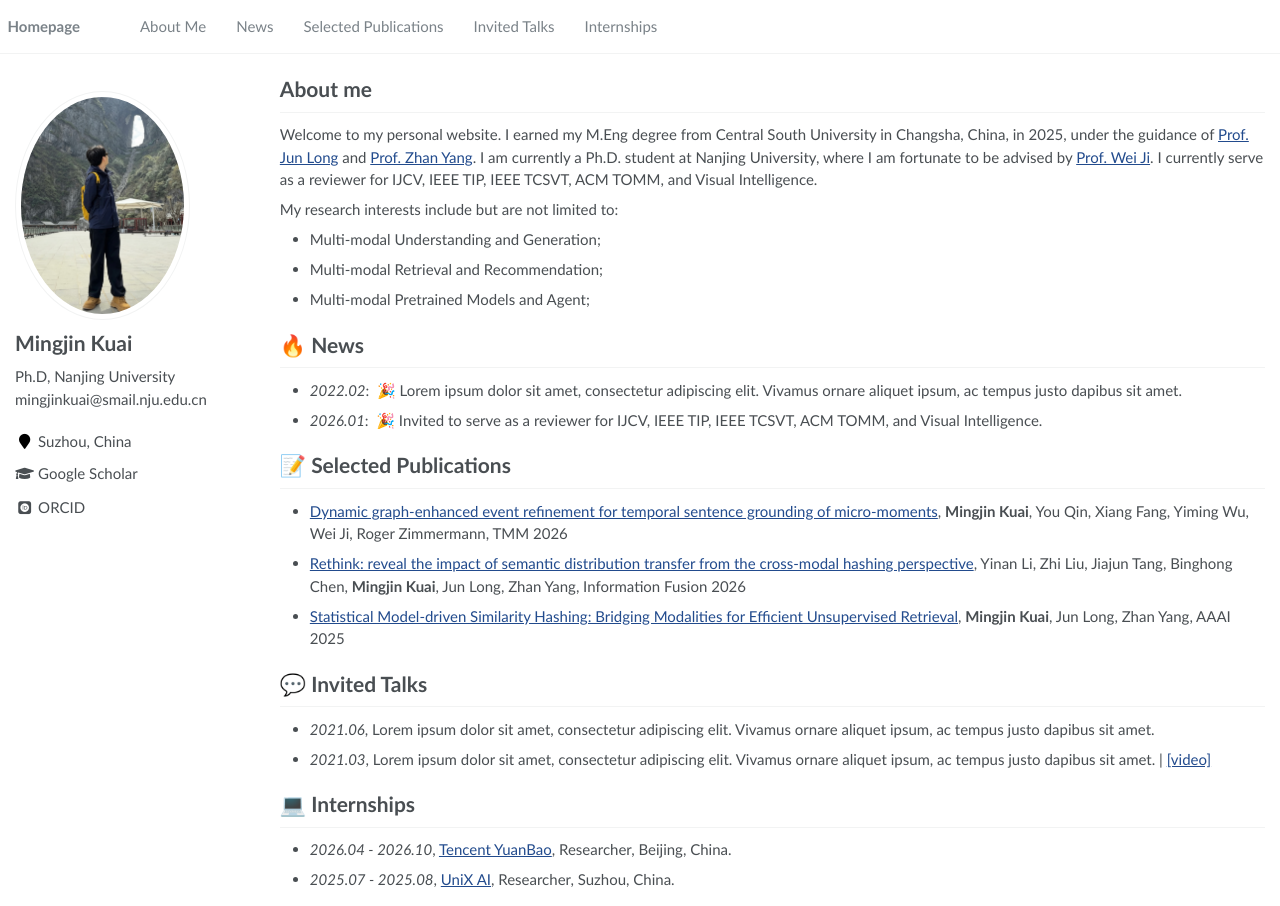
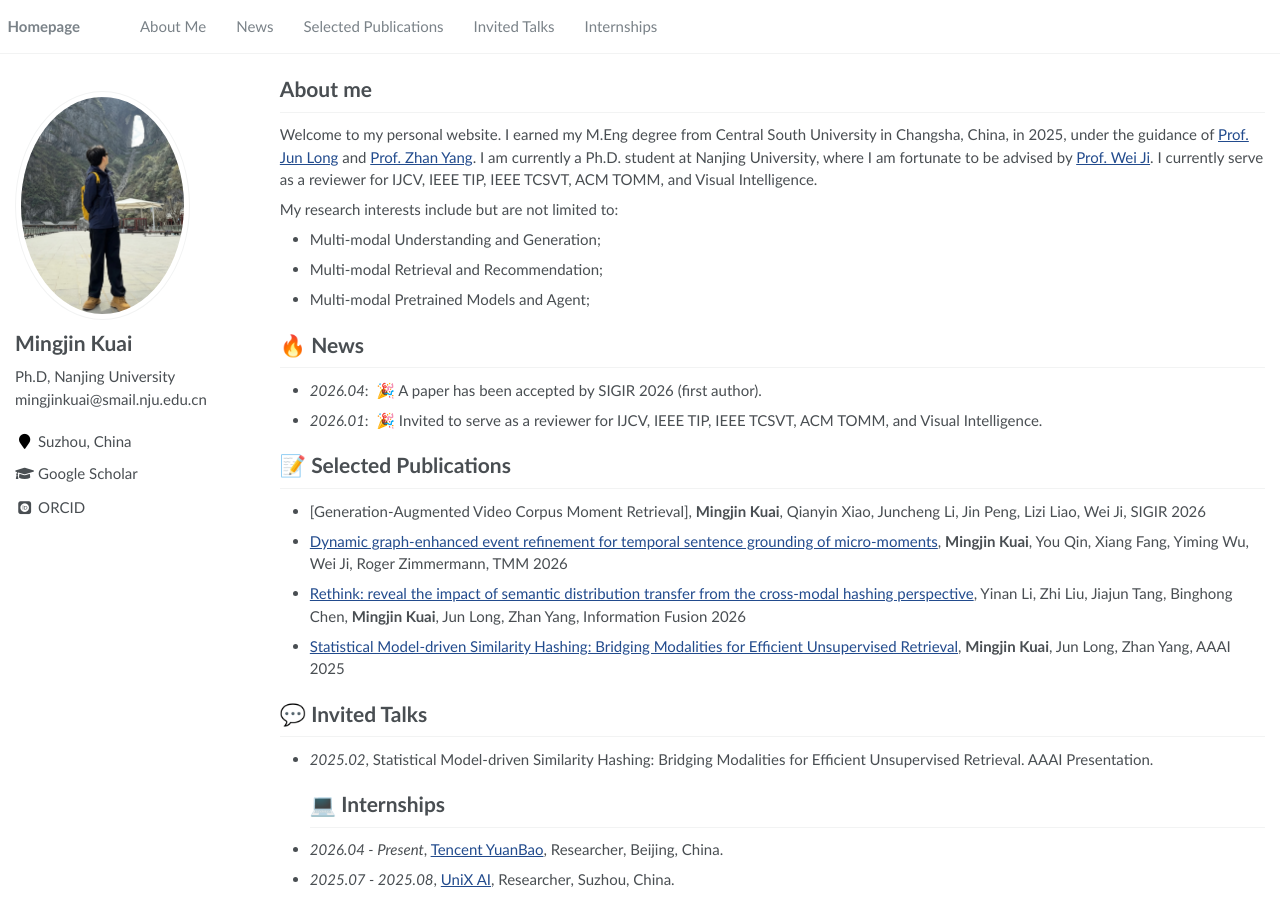
Before and after one commit to MingjinKuai/MingjinKuai.github.io, a Jekyll site: the page built from _pages/about.md, in a window 1280 px wide. Built offline with Jekyll 4.4.1, drawn with Linux system fonts in a browser that asks for light colours; some web fonts are replaced.

Commit message:
Update about.md

```diff
--- a/_pages/about.md
+++ b/_pages/about.md
@@ -26,18 +26,17 @@ My research interests include but are not limited to:
 - Multi-modal Pretrained Models and Agent;
 
 # 🔥 News
-- *2022.02*: &nbsp;🎉 Lorem ipsum dolor sit amet, consectetur adipiscing elit. Vivamus ornare aliquet ipsum, ac tempus justo dapibus sit amet.
+- *2026.04*: &nbsp;🎉 A paper has been accepted by SIGIR 2026 (first author).
 - *2026.01*: &nbsp;🎉 Invited to serve as a reviewer for IJCV, IEEE TIP, IEEE TCSVT, ACM TOMM, and Visual Intelligence.
 
 # 📝 Selected Publications
+- [Generation-Augmented Video Corpus Moment Retrieval], **Mingjin Kuai**, Qianyin Xiao, Juncheng Li, Jin Peng, Lizi Liao, Wei Ji, SIGIR 2026
 - [Dynamic graph-enhanced event refinement for temporal sentence grounding of micro-moments](https://ieeexplore.ieee.org/abstract/document/11533475/), **Mingjin Kuai**, You Qin, Xiang Fang, Yiming Wu, Wei Ji, Roger Zimmermann, TMM 2026
 - [Rethink: reveal the impact of semantic distribution transfer from the cross-modal hashing perspective](https://www.sciencedirect.com/science/article/abs/pii/S1566253526000023), Yinan Li, Zhi Liu, Jiajun Tang, Binghong Chen, **Mingjin Kuai**, Jun Long, Zhan Yang, Information Fusion 2026
 - [Statistical Model-driven Similarity Hashing: Bridging Modalities for Efficient Unsupervised Retrieval](https://ojs.aaai.org/index.php/AAAI/article/view/33304), **Mingjin Kuai**, Jun Long, Zhan Yang, AAAI 2025
 
 # 💬 Invited Talks
-- *2021.06*, Lorem ipsum dolor sit amet, consectetur adipiscing elit. Vivamus ornare aliquet ipsum, ac tempus justo dapibus sit amet.
-- *2021.03*, Lorem ipsum dolor sit amet, consectetur adipiscing elit. Vivamus ornare aliquet ipsum, ac tempus justo dapibus sit amet.  \| [\[video\]](https://github.com/)
-
+- *2025.02*, Statistical Model-driven Similarity Hashing: Bridging Modalities for Efficient Unsupervised Retrieval. AAAI Presentation.
 # 💻 Internships
-- *2026.04 - 2026.10*, [Tencent YuanBao](https://yuanbao.tencent.com/), Researcher, Beijing, China.
+- *2026.04 - Present*, [Tencent YuanBao](https://yuanbao.tencent.com/), Researcher, Beijing, China.
 - *2025.07 - 2025.08*, [UniX AI](https://www.unix-group.ai/cn), Researcher, Suzhou, China.
```
